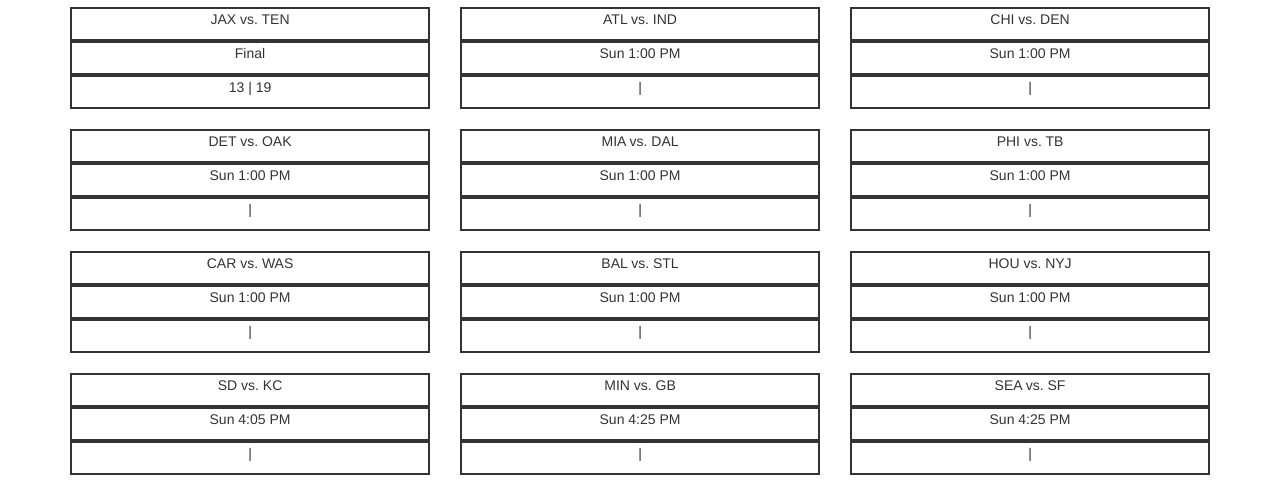
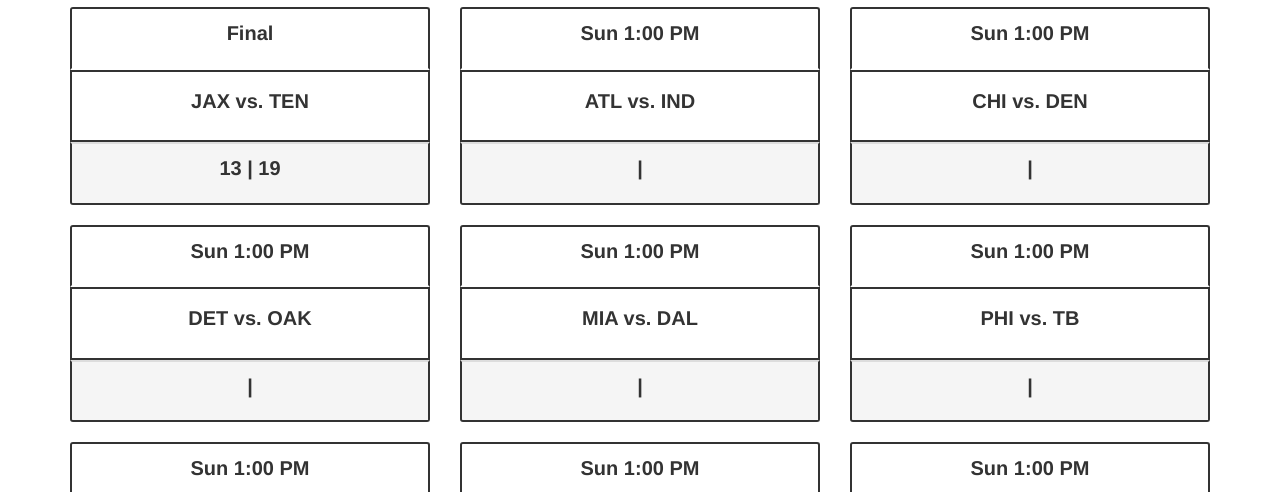
Before and after one commit to ryanhmaas/testFedExDay, a website: page public/views/index.html in a window 1280 px wide. Shown: the part 306-798 px from the top of the page. Drawn offline with nearby package versions, Linux system fonts and the light colour scheme; files that its build step writes are made by us from their sources.

Commit message:
Some slight UI changes

```diff
--- a/public/css/style.css
+++ b/public/css/style.css
@@ -215,6 +215,8 @@
 }
 #bodycontent {
 	padding-bottom: 20px;
+	font-size: 20px;
+	font-weight:bold;
 }
 .banner {
     height: 250px;
--- a/public/views/index.html
+++ b/public/views/index.html
@@ -67,7 +67,7 @@
       <div class="row">
        <h2 id="scoreheader">NFL Scores</h2>
                <div id="bodycontent" class="col-lg-4" ng-repeat="game in games track by $index">
-                  <div id="outerbox"><p>{{game.visitingTeam}} vs. {{game.homeTeam}}</p></div> <div id="statebox"><p>{{game.state}}</p></div><div id="scorebox"><p>{{game.homeScore}} | {{game.visitingScore}}</p></div>
+               <div class="panel-heading"id="statebox"><p>{{game.state}}</p></div><div class="panel-body" id="outerbox"><p>{{game.visitingTeam}} vs. {{game.homeTeam}}</p></div> <div class="panel-footer" id="scorebox"><p>{{game.homeScore}} | {{game.visitingScore}}</p></div>
             </div>
         </div>
       </div>
```
